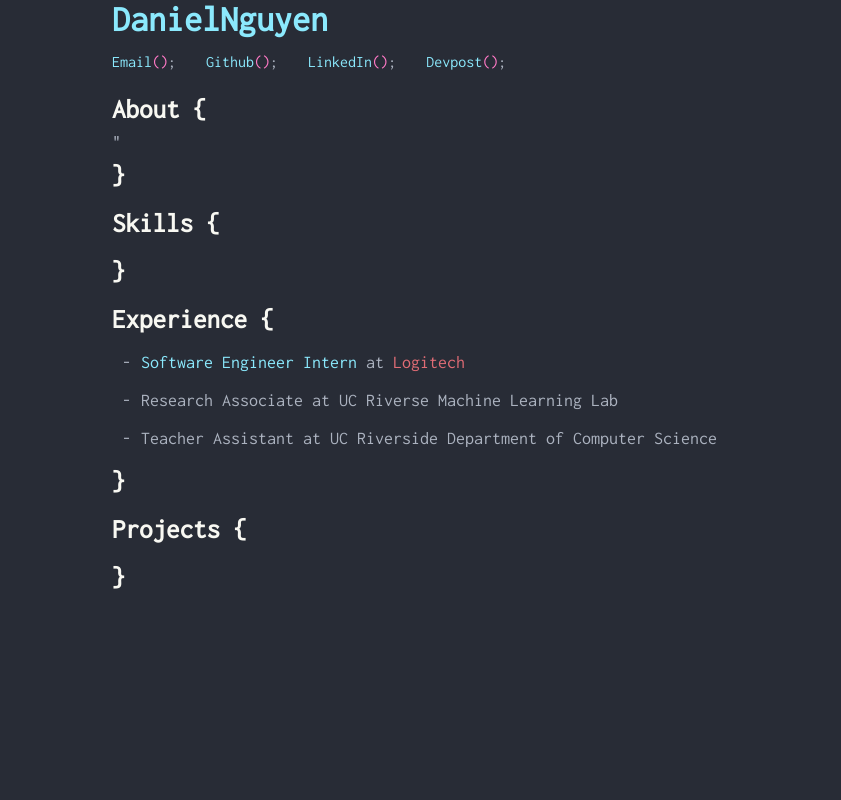
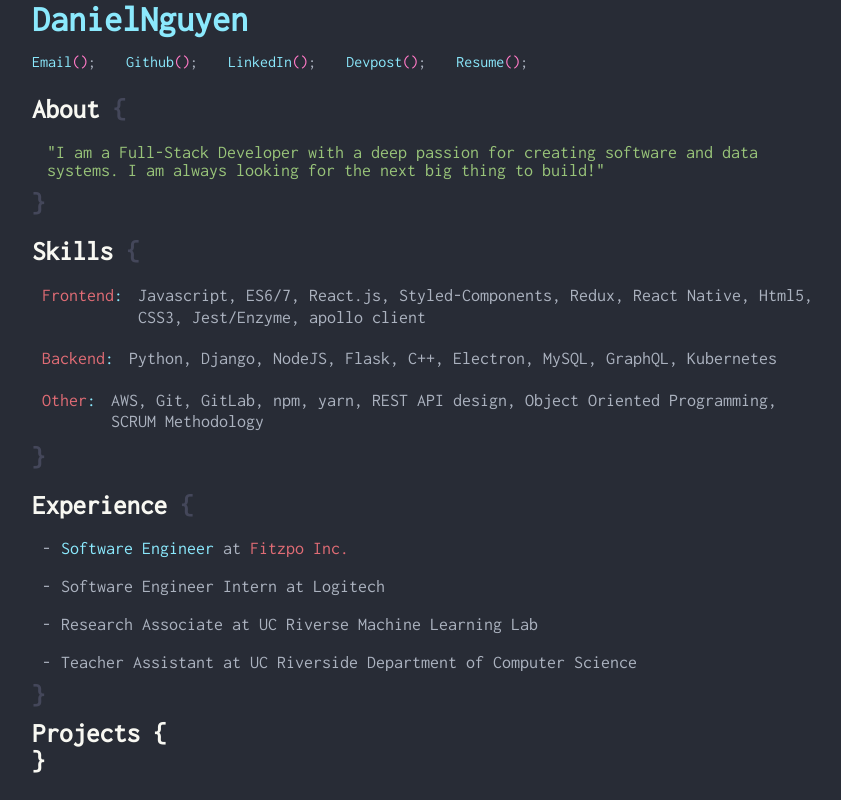
Before and after one commit to Dnguy104/Portfolio, a React app: page / in a window 1280 px wide. Shown: the whole page, without its empty margins (208-1049 px from the left). Built offline with nearby package versions, Linux system fonts and the light colour scheme.

Commit message:
added about, skills, experience

```diff
--- a/src/components/App.js
+++ b/src/components/App.js
@@ -24,6 +24,12 @@ const GlobalStyle = createGlobalStyle`
   .red {
     color: ${theme.colors.red};
   }
+  .slate {
+    color: ${theme.colors.slate};
+  }
+  .green {
+    color: ${theme.colors.green};
+  }
 
   p {
     color: ${theme.colors.grey};
@@ -36,8 +42,9 @@ const App = (props) => {
 
   const renderAbout = () => {
     return (
-      <p>
-        {"\""}
+      <p className='about'>
+        <span className='green'>"I am a Full-Stack Developer with a deep passion for creating software and data systems.
+        I am always looking for the next big thing to build!"</span>
       </p>
     );
   }
@@ -61,15 +68,30 @@ const App = (props) => {
     return jobs;
   }
 
+  const renderSkills = () => {
+    const jobs = data.skills.map((skill, i) => {
+      return (
+        <div key={skill[0]+i} className='skills'>
+          <p>
+            <span className='red'>{skill[0]}</span>
+            <span className='aqua'>: </span>
+          </p>
+          <p>
+            <span className=''>{skill[1]}</span>
+          </p>
+        </div>
+      );
+    })
+
+    return jobs;
+  }
+
   return (
     <div className={className}>
       <GlobalStyle />
       <Header/>
       <Section name='About' render={()=>renderAbout()}/>
-
-      <h2>{"Skills {"}</h2>
-
-      <h2>{"}"}</h2>
+      <Section name='Skills' render={()=>renderSkills()}/>
       <Section name='Experience' render={()=>renderExperience()}/>
       <h2>{"Projects {"}</h2>
       <h2>{"}"}</h2>
@@ -83,12 +105,25 @@ App.propTypes = {
 
 const styledApp = styled(App)`
   height: 100%;
-  width: 640px;
+  width: 800px;
   h2 {
     font-size: 27px;
     color: ${theme.colors.white};
-    padding: 10px 0px;
+  }
+  .skills {
+    display: flex;
+    flex-direction: row;
+    justify-content: flex-start;
+    p:first-of-type {
+      padding-right: 15px;
 
+    }
+    p {
+      line-height: 1.2;
+    }
+  }
+  .about {
+    padding: 10px 15px;
   }
 
   .item {
--- a/src/components/components/Header.js
+++ b/src/components/components/Header.js
@@ -26,6 +26,11 @@ const Header = (props) => {
         </a>
         <a href="https://devpost.com/DanielNguyen?ref_content=user-portfolio&ref_feature=portfolio&ref_medium=global-nav">
           <span className='aqua'>Devpost</span>
+          <span className='pink'>()</span>
+          <span className='grey'>;</span>
+        </a>
+        <a href="">
+          <span className='aqua'>Resume</span>
           <span className='pink'>()</span>
           <span className='grey'>;</span>
         </a>
--- a/src/components/components/Section.js
+++ b/src/components/components/Section.js
@@ -7,11 +7,16 @@ const Section = (props) => {
 
   return (
     <div className={className}>
-      <h2>{name + " {"}</h2>
+      <h2>
+        {name}
+        <span className='slate'>{" {"}</span>
+      </h2>
       <div className='container'>
         {render()}
       </div>
-      <h2>{"}"}</h2>
+      <h2>
+        <span className='slate'>{"}"}</span>
+      </h2>
     </div>
   );
 }
@@ -21,11 +26,15 @@ Section.propTypes = {
 };
 
 const styledSection = styled(Section)`
-.container {
-  div {
-    padding: 10px;
+  padding: 10px 0px;
+  .container {
+    div {
+      padding: 10px;
+    }
   }
-}
+  h2:first-of-type {
+    padding-bottom: 10px;
+  }
 `;
 
 export default styledSection;
--- a/src/global/Data.js
+++ b/src/global/Data.js
@@ -1,9 +1,14 @@
 const data = {
   experience: [
     {
+      title: 'Software Engineer',
+      company: 'Fitzpo Inc.',
+      current: true,
+    },
+    {
       title: 'Software Engineer Intern',
       company: 'Logitech',
-      current: true,
+      current: false,
     },
     {
       title: 'Research Associate',
@@ -18,7 +23,14 @@ const data = {
   ],
   projects: {
 
-  }
+  },
+
+  skills: [
+    ['Frontend', 'Javascript, ES6/7, React.js, Styled-Components, Redux, React Native, Html5, CSS3, Jest/Enzyme, apollo client'],
+    ['Backend', 'Python, Django, NodeJS, Flask, C++, Electron, MySQL, GraphQL, Kubernetes'],
+    ['Other', 'AWS, Git, GitLab, npm, yarn, REST API design, Object Oriented Programming, SCRUM Methodology']
+  ]
+
 };
 
 export default data
--- a/src/global/theme.js
+++ b/src/global/theme.js
@@ -9,7 +9,7 @@ const theme = {
     purple: '#bd93f9',
     aqua: '#8be9fd',
     grey: '#ABB2BF',
-    darkgrey: '#75715E',
+    slate: '#44475a',
     white: '#f8f8f2',
   }
 };
```
